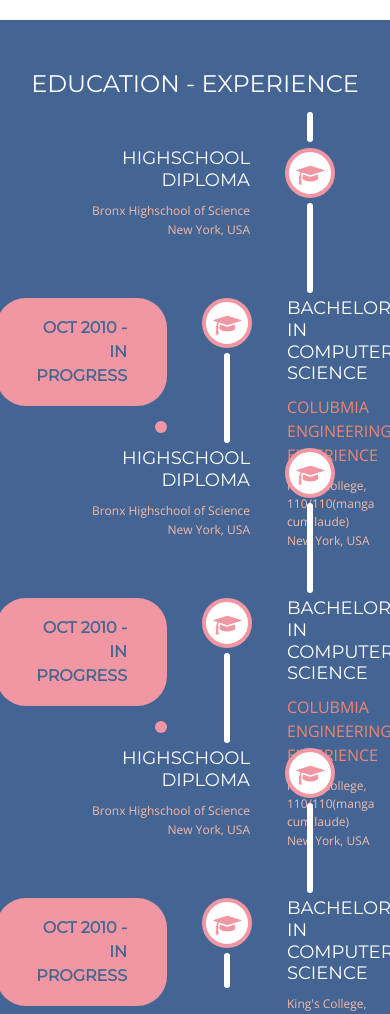
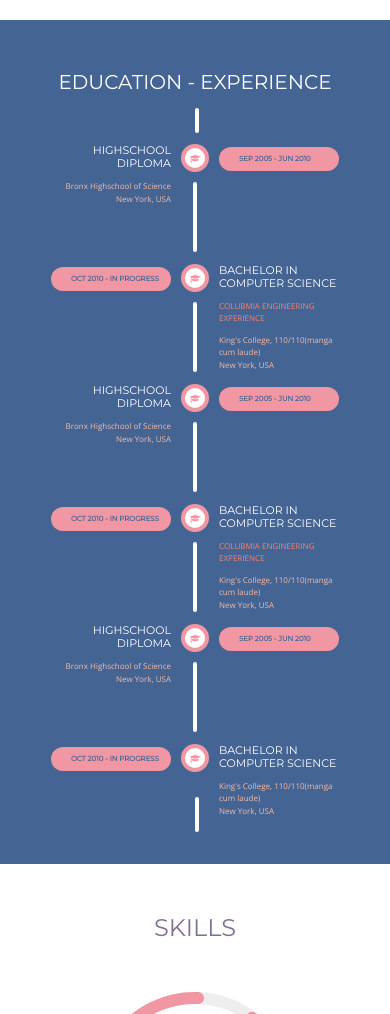
Before and after one commit to mohammedajao/ASC5YP, a Vue app in the folder client/: page /profile/1 in a window 390 px wide. Shown: the part 554-1568 px from the top of the page. Built offline with nearby package versions, Linux system fonts and the light colour scheme; a web font is replaced by a local one.

Commit message:
Made timeline responsive

```diff
--- a/client/src/components/user/profile/Timeline.vue
+++ b/client/src/components/user/profile/Timeline.vue
@@ -12,7 +12,7 @@
               <p class="container-location">New York, USA</p>
             </div>
             <div class="icon"><i class="fa fa-graduation-cap"></i></div>
-            <div class="d-none d-lg-inline-block right-line date-left date-range-indication"><span class="bubble"></span><span class="date-range"><strong>sep 2005 - jun 2010</strong></span></div>
+            <div class="right-line date-left date-range-indication"><span class="bubble"></span><span class="date-range"><strong>sep 2005 - jun 2010</strong></span></div>
           </div>
         </div>
 
@@ -38,7 +38,7 @@
               <p class="container-location">New York, USA</p>
             </div>
             <div class="icon"><i class="fa fa-graduation-cap"></i></div>
-            <div class="d-none d-lg-inline-block right-line date-left date-range-indication"><span class="bubble"></span><span class="date-range"><strong>sep 2005 - jun 2010</strong></span></div>
+            <div class="right-line date-left date-range-indication"><span class="bubble"></span><span class="date-range"><strong>sep 2005 - jun 2010</strong></span></div>
           </div>
         </div>
 
@@ -64,7 +64,7 @@
               <p class="container-location">New York, USA</p>
             </div>
             <div class="icon"><i class="fa fa-graduation-cap"></i></div>
-            <div class="d-none d-lg-inline-block right-line date-left date-range-indication"><span class="bubble"></span><span class="date-range"><strong>sep 2005 - jun 2010</strong></span></div>
+            <div class="right-line date-left date-range-indication"><span class="bubble"></span><span class="date-range"><strong>sep 2005 - jun 2010</strong></span></div>
           </div>
         </div>
 
@@ -261,7 +261,200 @@ export default {
   margin-left: 35px;
 }
 
+@media(max-width: 1000px) {
 
+  .profile .education-experience h1.section-title {
+    white-space: nowrap;
+  }
+  .profile .ee-container {
+    height: 70px;
+  }
+
+  .ee-container:first-of-type .line-container .icon::before {
+    height: 25px;
+    margin-bottom: 25px;
+  }
+
+  .ee-container:last-child .line-container .icon::after {
+    height: 35px;
+  }
+
+  .timeline .icon::after {
+    background-color: white;
+    height: 60px;
+    margin-top: 10px;
+  }
+
+  .timeline .icon {
+    width: 40px;
+    height: 40px;
+  }
+
+  .timeline .icon .fa {
+    font-size: 16px;
+    transform:translate(-20%, -25%);
+  }
+
+  .profile .education-experience .date-range {
+    border-radius: 30px;
+    margin-bottom: 10px;
+    padding: 14px 36px;
+    font-size: 12px;
+  }
+
+  .timeline .container-title {
+    font-size: 14px;
+    text-transform: uppercase;
+  }
+
+  .timeline .container-subtitle {
+   font-size: 11px;
+  }
+
+  .timeline .container-desc, .timeline .container-location {
+    font-size: 11px;
+  }
+}
+
+@media(max-width: 700px) {
+  .profile .education-experience h1.section-title {
+    font-size: 20px;
+  }
+
+  .profile .ee-container {
+    height: 70px;
+  }
+
+  .ee-container:first-of-type .line-container .icon::before {
+    height: 25px;
+    margin-bottom: 25px;
+  }
+
+  .ee-container:last-child .line-container .icon::after {
+    height: 35px;
+  }
+
+  .timeline .info-left {
+    margin-left: 10px;
+  }
+
+  .timeline .info-right {
+    margin-right: 10px;
+  }
+
+  .line-container .bubble {
+    margin-left: 15px;
+    margin-right: 15px;
+  }
+
+  .line-container .date-right {
+    margin-right: 10px;
+  }
+
+  .line-container .date-left {
+    margin-left: 10px;
+  }
+
+  .timeline .icon::after {
+    background-color: white;
+    height: 60px;
+    margin-top: 10px;
+  }
+
+  .timeline .icon {
+    width: 40px;
+    height: 40px;
+  }
+
+  .timeline .icon .fa {
+    font-size: 16px;
+    transform:translate(-20%, -25%);
+  }
+
+  .profile .education-experience .date-range {
+    border-radius: 30px;
+    margin-bottom: 10px;
+    padding: 14px 36px;
+    font-size: 9px;
+  }
+
+  .timeline .container-title {
+    font-size: 12px;
+    text-transform: uppercase;
+  }
+
+  .timeline .container-subtitle {
+   font-size: 10px;
+  }
+
+  .timeline .container-desc, .timeline .container-location {
+    font-size: 8px;
+  }
+}
+
+@media(max-width: 500px) {
+  .profile .education-experience .date-range-indication .bubble {
+    display: none;
+  }
+
+  .profile .ee-container {
+    height: 120px;
+    margin-bottom: 0;
+  }
+
+  .profile .education-experience .date-range-indication {
+    max-width: 120px;
+  }
+
+  .profile .education-experience .date-range {
+    font-size: 7px;
+    padding: 7px 20px;
+    white-space: nowrap;
+    width: 100%;
+  }
+  .timeline .info {
+    width: 120px;
+  }
+  .timeline .icon {
+    width: 20px;
+    height: 20px;
+  }
+
+  .timeline .icon .fa {
+    font-size: 9px;
+    transform:translate(-48%, -13px);
+  }
+
+  .ee-container:first-of-type .line-container .icon::before {
+    height: 25px;
+    width: 4px;
+    margin-bottom: 25px;
+  }
+
+  .ee-container:last-child .line-container .icon::after {
+    height: 35px;
+    width: 4px;
+  }
+
+  .timeline .icon::after {
+    background-color: white;
+    height: 70px;
+    width: 4px;
+    margin: auto 0px auto -2px;
+  }
+
+  .timeline .container-title {
+    font-size: 11px;
+  }
+
+  .timeline .container-subtitle {
+   font-size: 8px;
+  }
+
+  .timeline .container-desc, .timeline .container-location {
+    font-size: 8px;
+  }
+}
 
 /* .profile .ee-container {
   position: relative;
```
